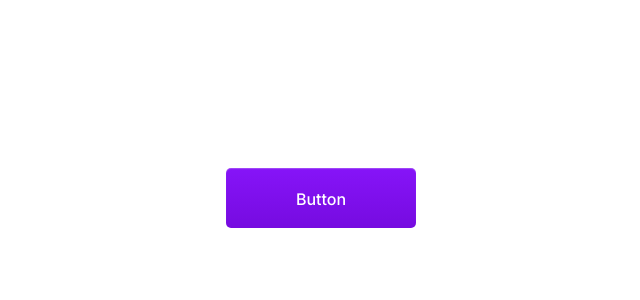
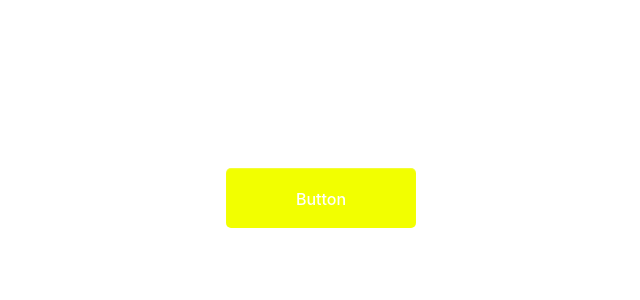
Before and after one commit to vsarrocchi/figma-tokens, a Next.js app: page / in a window 1280 px wide. Shown: the top 300 px of the page, without its empty margins (317-957 px from the left). Built offline with nearby package versions, Linux system fonts and the light colour scheme.

Commit message:
change button background color

```diff
--- a/pages/index.tsx
+++ b/pages/index.tsx
@@ -1,8 +1,7 @@
 import Head from "next/head";
-import { Inter } from "@next/font/google";
 import styles from "../styles/Home.module.css";
 
-const inter = Inter({ subsets: ["latin"] });
+import { tokenButtonColorBackground } from "../styles/design-tokens";
 
 export default function Home() {
   return (
@@ -15,7 +14,12 @@ export default function Home() {
       </Head>
       <main className={styles.main}>
         <div className={styles.center}>
-          <button className={styles.button}>Button</button>
+          <button
+            style={{ backgroundColor: tokenButtonColorBackground }}
+            className={styles.button}
+          >
+            Button
+          </button>
         </div>
       </main>
     </>
--- a/styles/Home.module.css
+++ b/styles/Home.module.css
@@ -44,8 +44,7 @@
 }
 
 .button {
-  background-color: initial;
-  background-image: linear-gradient(#8614f8 0, #760be0 100%);
+  background-color: #8614f8;
   border-radius: 5px;
   border-style: none;
   box-shadow: rgba(245, 244, 247, 0.25) 0 1px 1px inset;
```
